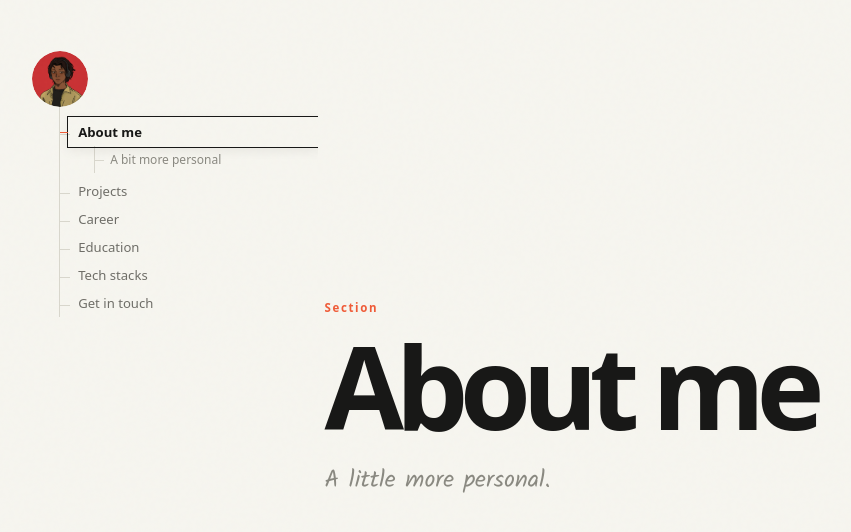
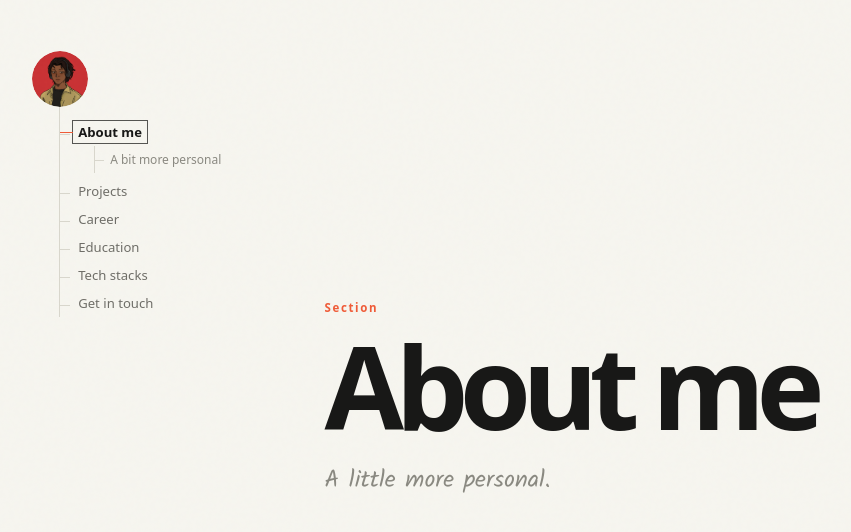
Before and after one commit to kentuckyfb/Portfolio, a React (Vite) app: page / in a window 1280 px wide. Both pictures are taken after a click on the button "About me". Shown: the top 532 px of the page, without its empty margins (19-870 px from the left). Built offline with nearby package versions, Linux system fonts and the light colour scheme; a web font is replaced by a local one.

Commit message:
Tighten active navigation frame

```diff
--- a/src/App.tsx
+++ b/src/App.tsx
@@ -456,8 +456,10 @@ export default function App() {
                   aria-current={current.id === group.id ? 'page' : undefined}
                   aria-expanded={group.timeline ? open : undefined}
                 >
-                  {group.label}
-                  {renderActiveBox(navKey, 'main')}
+                  <span className="nav-label-text">
+                    {group.label}
+                    {renderActiveBox(navKey, 'main')}
+                  </span>
                 </button>
 
                 <AnimatePresence initial={false}>
@@ -478,8 +480,10 @@ export default function App() {
                           onClick={() => navigateTo(child.id)}
                           aria-current={current.id === child.id ? 'page' : undefined}
                         >
-                          {child.label}
-                          {renderActiveBox(child.id, 'child')}
+                          <span className="nav-label-text">
+                            {child.label}
+                            {renderActiveBox(child.id, 'child')}
+                          </span>
                         </button>
                       ))}
                     </motion.div>
--- a/src/styles.css
+++ b/src/styles.css
@@ -97,18 +97,19 @@ button { color: inherit; font: inherit; }
 
 .avatar-button img { display: block; width: 100%; height: 100%; object-fit: cover; border-radius: 50%; }
 
+.nav-label-text { position: relative; display: inline-block; }
+
 .nav-active-box {
   position: absolute;
   z-index: 3;
-  inset: -2px -4px;
-  border: 1px solid var(--ink);
+  inset: -3px -6px;
+  border: 1px solid rgba(24, 24, 23, .72);
   cursor: grab;
   touch-action: none;
-  box-shadow: 0 3px 12px rgba(24, 24, 23, .06);
 }
-.nav-active-box::before { position: absolute; top: 50%; height: 1px; content: ''; background: var(--accent); pointer-events: none; }
-.nav-active-box-main::before { right: 100%; width: 12px; }
-.nav-active-box-child::before { left: 3px; width: 9px; }
+.nav-active-box::before { position: absolute; top: 50%; right: 100%; height: 1px; content: ''; background: var(--accent); pointer-events: none; }
+.nav-active-box-main::before { width: 13px; }
+.nav-active-box-child::before { width: 10px; }
 .nav-active-box:active { cursor: grabbing; }
 .avatar-button .nav-active-box { inset: 0; }
 
```
